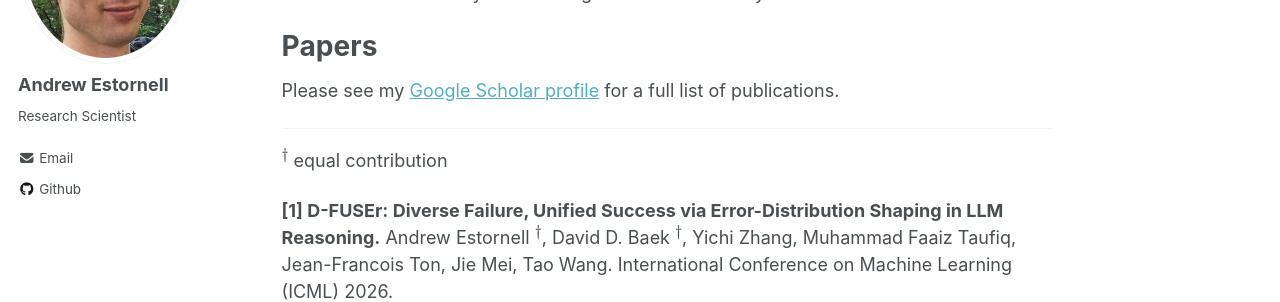
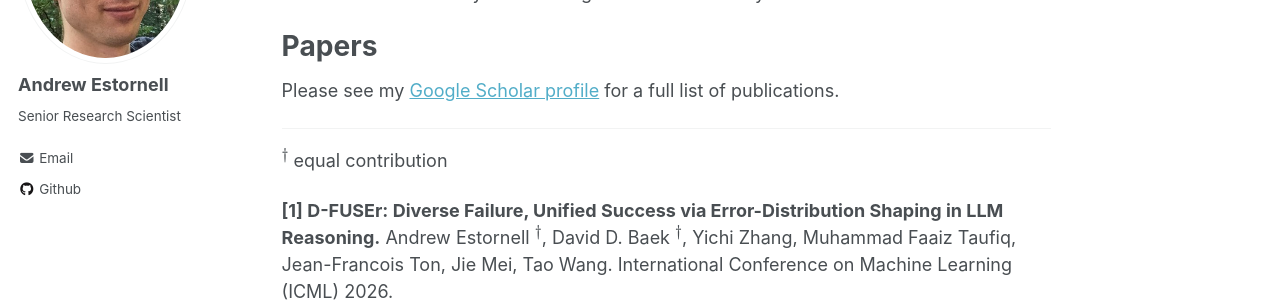
Before and after one commit to andrewEstornell/andrewEstornell.github.io, a Jekyll site: the page built from _pages/about.md, in a window 1280 px wide. Shown: the part 262-564 px from the top of the page. Built offline with Jekyll 4.4.1, drawn with Linux system fonts in a browser that asks for light colours; nearby versions of some CDN libraries; a script bundle is joined from its source files by our own code; library files that are not in the unit come from our copies; formulas are drawn with MathJax 3.

```diff
--- a/_config.yml
+++ b/_config.yml
@@ -82,12 +82,12 @@ analytics:
 author:
   name             : "Andrew Estornell"
   avatar           : "img.jpg"
-  bio              : "Research Scientist"
+  bio              : "Senior Research Scientist"
   location         : #"San Jose"
   employer         :
   pubmed           :
   googlescholar    : # "https://scholar.google.com/citations?user=SSW02WEAAAAJ&hl=en&oi=ao"
-  email            : "andrew (dot) estornell (at) bytedance (dot) com"
+  email            : "andrew (dot) estornell (at) gmail (dot) com"
   researchgate     :  # example: "https://www.researchgate.net/profile/yourprofile"
   uri              :
   bitbucket        :
```
